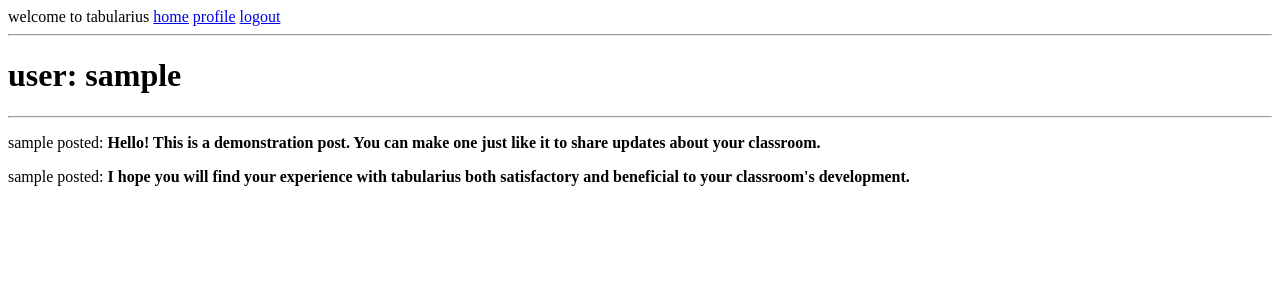
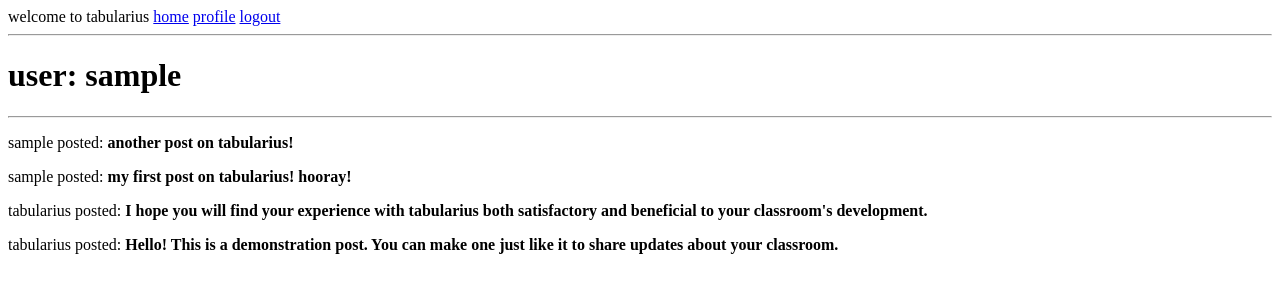
Before and after one commit to open-tabularius/tabularius, a Flask app: a page that uses tabularius/templates/user.html in a window 1280 px wide. Shown: the top 300 px of the page. Run offline with Flask 2, Linux system fonts and the light colour scheme; the visitor is signed in with stand-in values (Sample User, id 1); data comes from the database, SQL or seed files in the repository.

Commit message:
playing with test post values, html rendering logic

```diff
--- a/tabularius/routes.py
+++ b/tabularius/routes.py
@@ -93,17 +93,11 @@ def logout():
 def user(username):
     user = User.query.filter_by(username=username).first_or_404()
     posts = [{
-        'author':
-        user,
-        'body':
-        'Hello! This is a demonstration post. ' +
-        'You can make one just like it to share updates about your classroom.'
+        'author': user,
+        'body': 'another post on tabularius!'
     }, {
-        'author':
-        user,
-        'body':
-        'I hope you will find your experience with tabularius both ' +
-        'satisfactory and beneficial to your classroom\'s development.'
+        'author': user,
+        'body': 'my first post on tabularius! hooray!'
     }]
 
     return render_template('user.html', user=user, posts=posts)
--- a/tabularius/templates/user.html
+++ b/tabularius/templates/user.html
@@ -11,5 +11,15 @@
         </p>
 
     {% endfor %}
+    <p>tabularius posted:
+        <b>
+            I hope you will find your experience with tabularius both satisfactory and beneficial to your classroom's development.
+        </b>
+    </p>
+    <p>tabularius posted:
+        <b>
+            Hello! This is a demonstration post. You can make one just like it to share updates about your classroom.
+        </b>
+    </p>
 
 {% endblock %}
```
